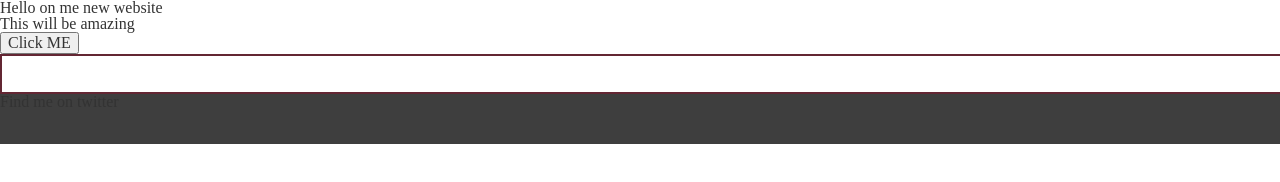
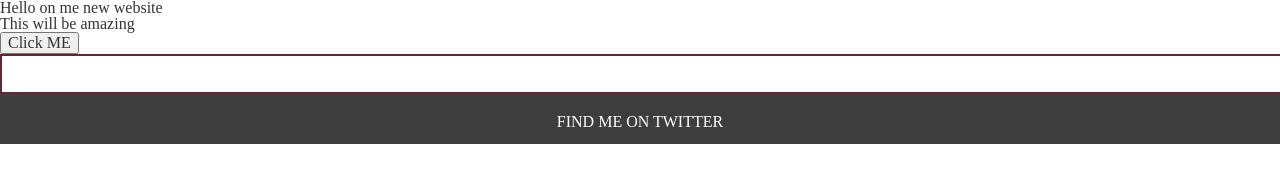
Before and after one commit to mkorzeniowski/js_binary, a website: page app/index.html in a window 1280 px wide. Drawn offline with Linux system fonts and the light colour scheme.

Commit message:
upgarde od the footer

```diff
--- a/app/scss/styles.scss
+++ b/app/scss/styles.scss
@@ -11,4 +11,8 @@
 footer{
   height: 50px;
   background: #3e3e3e;
+  padding: 20px;
+  color: #fff;
+  text-align: center;
+  text-transform: uppercase;
 }
```
Also changed, not shown: app/css/styles.css.
